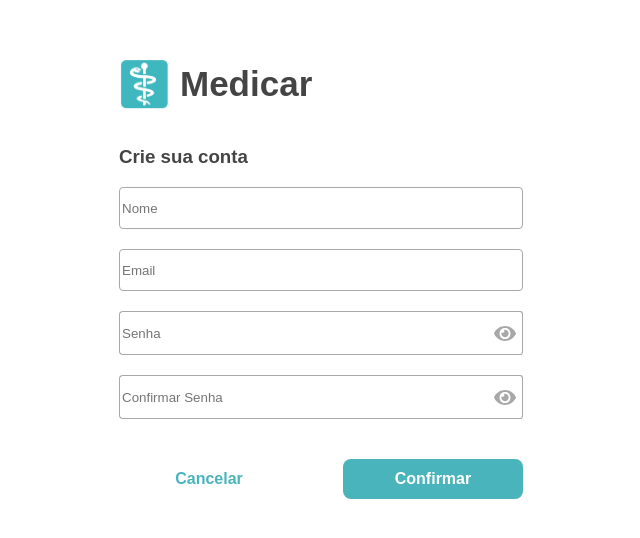
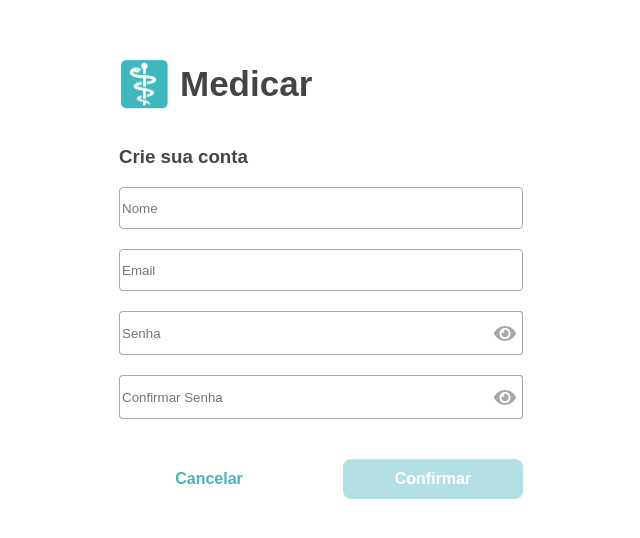
Before and after one commit to ntozato/Intmed, a React (Create React App) app in the folder frontend/: page /create-account in a window 1280 px wide. Shown: the part 130-668 px from the top of the page, without its empty margins (319-959 px from the left). Built offline with nearby package versions, Linux system fonts and the light colour scheme.

Commit message:
error messages createAccount page

```diff
--- a/frontend/src/CreateAccount/CreateAccount.jsx
+++ b/frontend/src/CreateAccount/CreateAccount.jsx
@@ -13,6 +13,12 @@ function CreateAccount() {
   const [email, setEmail] = useState('');
   const [password, setPassword] = useState('');
   const [confirmPassword, setConfirmPassword] = useState('');
+  const emailRegex = /\S+@\S+\.\S+/;
+  const isEmailValid = emailRegex.test(email);
+  const isNameValid = name.length >= 6;
+  const isPasswordValid = password.length >= 6;
+  const isConfirmPasswordValid = password === confirmPassword;
+  const isButtonDisabled = !(isNameValid && isEmailValid && isPasswordValid && isConfirmPasswordValid);
 
   const changePasswordType = () => {
     if (typePassword === "password") {
@@ -54,24 +60,28 @@ function CreateAccount() {
       </div>
       <form>
         <div className="inputs-ca">
-          <input onChange={({target}) => setName(target.value)} className="name-input-ca" type="text" placeholder="Nome" />
-          <input onChange={({target}) => setEmail(target.value)} className="email-input-ca" type="text" placeholder="Email" />
+          <input onChange={({target}) => setName(target.value)} className={!isNameValid && name !== "" ? "name-input-ca-error" : "name-input-ca"} type="text" placeholder="Nome" />
+          {!isNameValid && (name !== "") && <p className="error-title">Nome deve ter no mínimo 6 caracteres.</p>}
+          <input onChange={({target}) => setEmail(target.value)} className={!isEmailValid && email !== "" ? "email-input-ca-error": "email-input-ca"} type="text" placeholder="Email"/>
+          {!isEmailValid && (email !== "") && <p className="error-title">Email deve ter um formato válido.</p>}
           <div className="password-input-div-ca">
             <input onChange={({target}) => setPassword(target.value)} className="password-input-ca" type={typePassword} placeholder="Senha" />
             <button onClick={() => changePasswordType()} type="button" className="eye-button">
               <img src={eye} alt="eye" className="eye" />
             </button>
           </div>
-          <div className="confirm-password-input-div">
-            <input onChange={({target}) => setConfirmPassword(target.value)} className="confirm-password-input" type={confirmPassword} placeholder="Confirmar Senha" />
+          {!isPasswordValid && (password !== "") && <p className="error-title">Senha deve ter no mínimo 6 caracteres.</p>}
+          <div className={!isPasswordValid && password !== "" ? "confirm-password-input-div-error" : "confirm-password-input-div"}>
+            <input onChange={({target}) => setConfirmPassword(target.value)} className="confirm-password-input" type={confirmPasswordType} placeholder="Confirmar Senha" />
             <button onClick={() => changeConfirmPasswordType()} type="button" className="eye-button-ca">
               <img src={eye} alt="eye" className="eye-ca" />
             </button>
           </div>
+          {!isConfirmPasswordValid && confirmPassword !== "" && <p className="error-title">Senhas não correspondem.</p>}
         </div>
-        <div className="buttons-ca">
+        <div className={!isConfirmPasswordValid && confirmPassword !== "" ? "buttons-ca-password-error" : "buttons-ca"}>
           <button type="button" className="create-btn-ca" onClick={() => history.push("/")}><b>Cancelar</b></button>
-          <button type="button" className="access-btn-ca" onClick={() => handleSubmit()}><b>Confirmar</b></button>
+          <button disabled={isButtonDisabled} type="button" className={isButtonDisabled ? "access-btn-ca-disabled" : "access-btn-ca"} onClick={() => handleSubmit()}><b>Confirmar</b></button>
         </div>
       </form>
     </div>
--- a/frontend/src/CreateAccount/style.css
+++ b/frontend/src/CreateAccount/style.css
@@ -39,8 +39,33 @@
   padding: 0 0 0 2px;
 }
 
+.email-input-ca-error {
+  border-radius: 4px;
+  width: 400px;
+  height: 40px;
+  border: 1px solid #A8A8A8;
+  padding: 0 0 0 2px;
+}
+
+.error-title {
+  font-size: 10.9px;
+  color: red;
+  margin-top: 4px;
+  margin-bottom: 3.5px;
+  align-self: flex-start;
+}
+
+
 .name-input-ca {
   margin-bottom: 20px;
+  border-radius: 4px;
+  width: 400px;
+  height: 40px;
+  border: 1px solid #A8A8A8;
+  padding: 0 0 0 2px;
+}
+
+.name-input-ca-error {
   border-radius: 4px;
   width: 400px;
   height: 40px;
@@ -64,6 +89,10 @@
 .confirm-password-input-div {
   display: flex;
   margin-top: 20px;
+}
+
+.confirm-password-input-div-error {
+  display: flex;
 }
 
 .confirm-password-input {
@@ -96,6 +125,12 @@
   margin-top: 40px;
 }
 
+.buttons-ca-password-error {
+  display: flex;
+  justify-content: space-between;
+  margin-top: 20px;
+}
+
 .create-btn-ca {
   width: 180px;
   height: 40px;
@@ -110,6 +145,19 @@
 
 .create-btn-ca:hover {
   border: 2px solid #49B4BB;
+}
+
+.access-btn-ca-disabled {
+  width: 180px;
+  height: 40px;
+  border-radius: 8px;
+  background: #49B4BB;
+  color: white;
+  border: none;
+  padding: 0;
+  cursor: pointer;
+  font-size: 16px;
+  opacity: 0.4
 }
 
 .access-btn-ca {
--- a/frontend/src/Login/Login.jsx
+++ b/frontend/src/Login/Login.jsx
@@ -57,7 +57,7 @@ function Login() {
         <form onSubmit={(e) => handleSubmit(e)}>
           <div className="inputs">
             <input onChange={({target}) => handleLogin(target)} name="email" className="email-input" type="text" placeholder="Email ou Login" />
-            <div className="eye-input-div">
+            <div className="eye-input-div-login">
               <input onChange={({target}) => handleLogin(target)} className="password-input" type={passwordInputType} placeholder="Senha" />
               <button type="button" className="eye-button" onClick={() => showPassword()}>
                 <img src={eye} alt="eye" className="eye" />
--- a/frontend/src/Login/style.css
+++ b/frontend/src/Login/style.css
@@ -113,7 +113,7 @@
   margin-left: 5px;
 }
 
-.eye-input-div {
+.eye-input-div-login {
   display: flex;
 }
 
--- a/frontend/src/components/ModalLogin/style.css
+++ b/frontend/src/components/ModalLogin/style.css
@@ -22,6 +22,7 @@
   justify-content: center;
   font-family: sans-serif;
   color: #444444;
+  align-self: center;
 }
 
 .back-btn {
```
